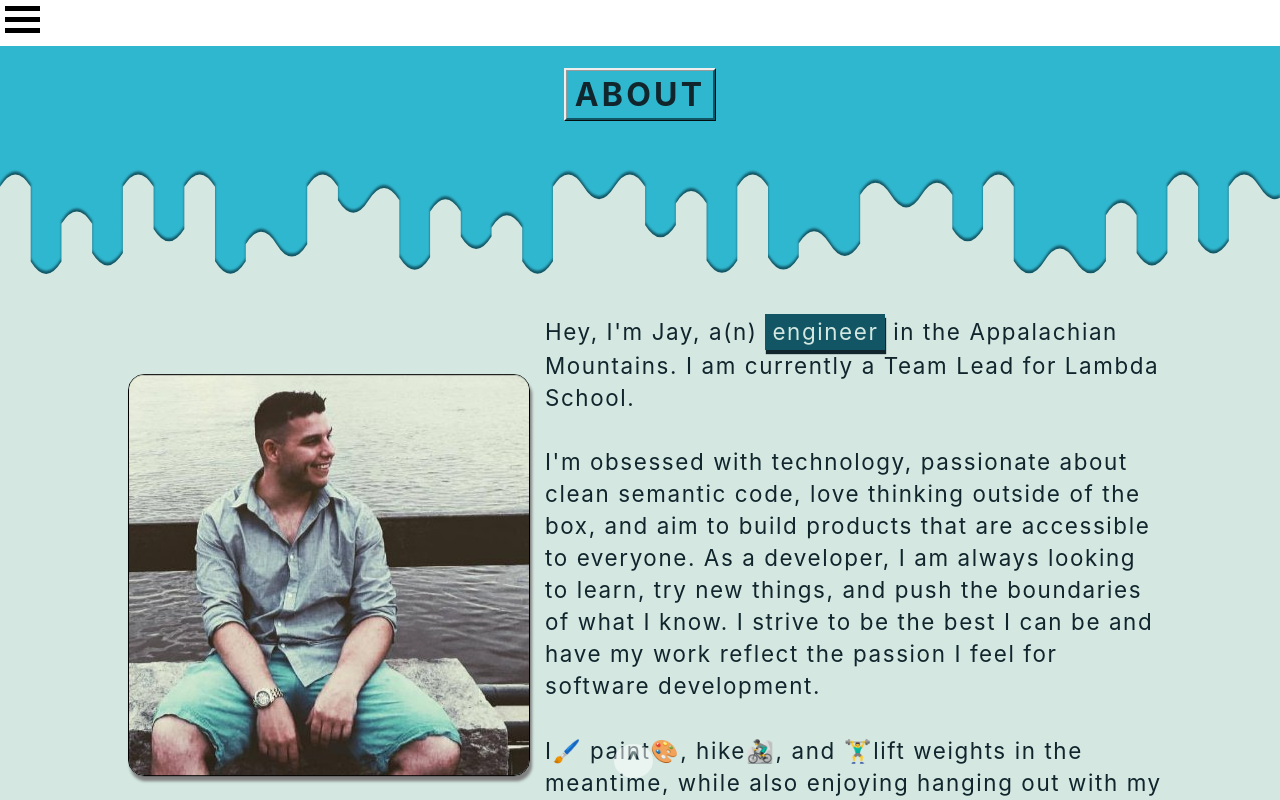
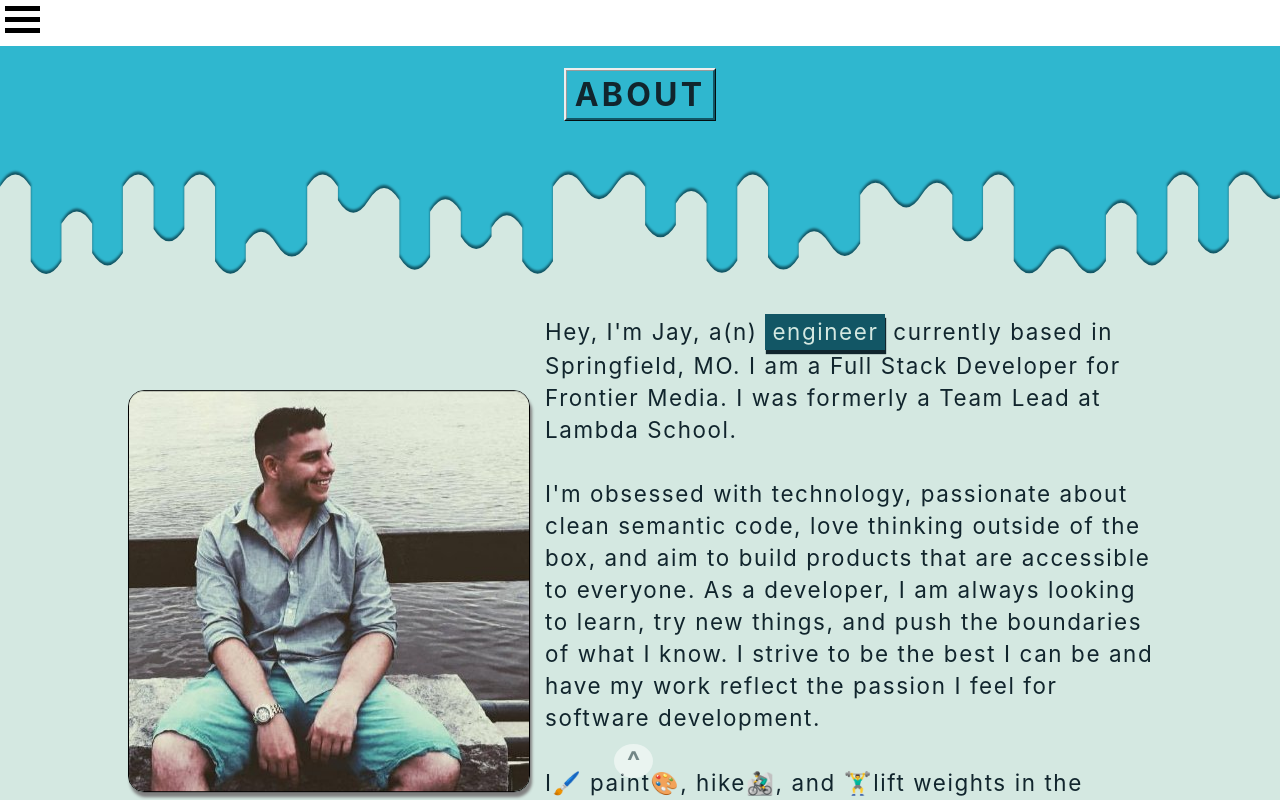
Before and after one commit to leachcoding/ReactPortfolio, a React (Create React App) app in the folder react-portfolio/: page / in a window 1280 px wide. Shown: the top 800 px of the page. Built offline with nearby package versions, Linux system fonts and the light colour scheme.

Commit message:
Text changes for about intro to reflect current positions

```diff
--- a/react-portfolio/src/components/About.js
+++ b/react-portfolio/src/components/About.js
@@ -28,7 +28,7 @@ const About = () => {
         <div className='aboutTop'>
           <img src={require('../images/me.jpg')} alt="Me - Jay Leach - in Savannah on the waterfront" />
           <div className='aboutText'>
-            <p>Hey, I'm Jay, a(n) <span id="sequenceText">developer</span> in the Appalachian Mountains. I am currently a Team Lead for Lambda School.</p>
+            <p>Hey, I'm Jay, a(n) <span id="sequenceText">developer</span> currently based in Springfield, MO. I am a Full Stack Developer for Frontier Media. I was formerly a Team Lead at Lambda School.</p>
             <p>I'm obsessed with technology, passionate about clean semantic code, love thinking outside of the box, and aim to build products that are accessible to everyone. As a developer, I am always looking to learn, try new things, and push the boundaries of what I know. I strive to be the best I can be and have my work reflect the passion I feel for software development.</p>
             <p>I<span role='img' alt='paint brush' aria-label='emoji'>🖌️</span> paint<span role='img' alt='paint brush emoji' aria-label='emoji'>🎨</span>, hike<span role='img' alt='hiker mountains' aria-label='emoji'>🚵‍♂️</span>, and<span role='img' alt='weight lifter emoji' aria-label='emoji'> 🏋️‍♂️</span>lift weights in the meantime, while also enjoying hanging out with my doggo, Scout<span role='img' alt='service dog emoji' aria-label='emoji'>🐕‍🦺</span>.</p>
           </div>
```
